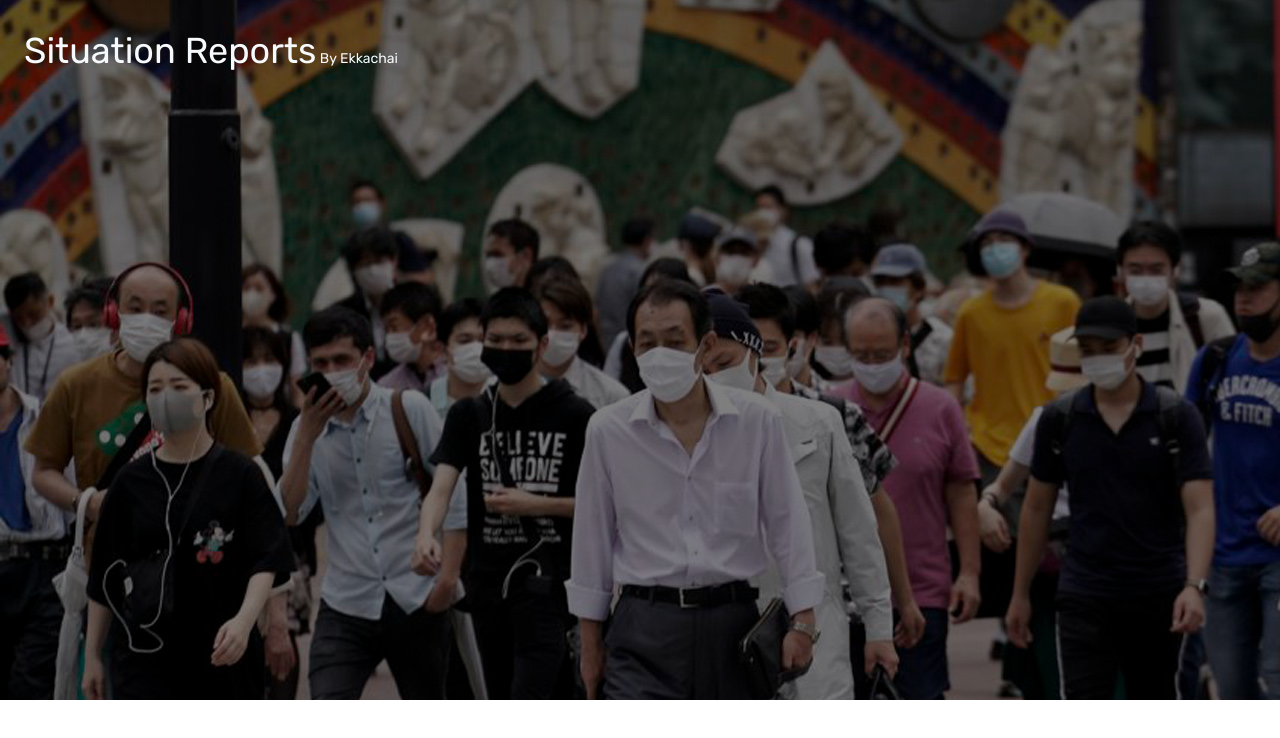
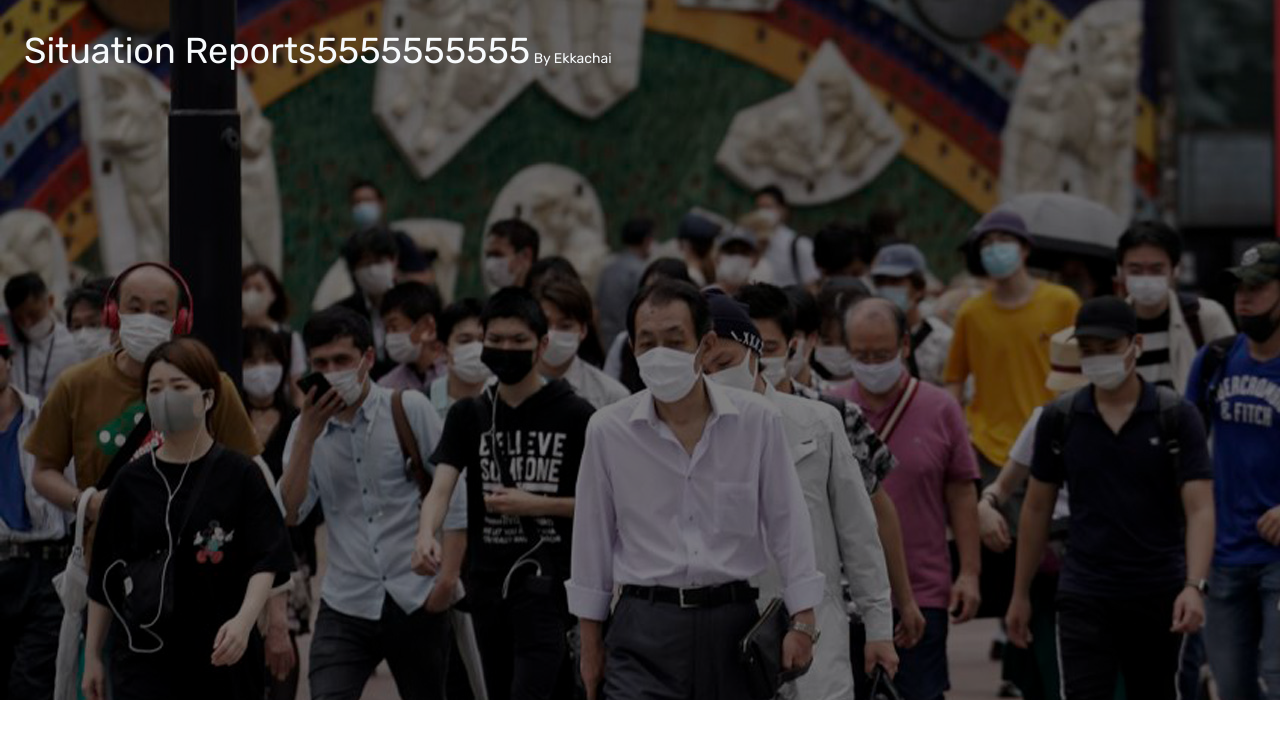
Before and after one commit to ekcTon/Assignment-codemonday, a React (Create React App) app: page / in a window 1280 px wide. Shown: the top 738 px of the page. Built offline with nearby package versions, Linux system fonts and the light colour scheme.

Commit message:
add 5555

```diff
--- a/src/component/Header.js
+++ b/src/component/Header.js
@@ -6,7 +6,7 @@ function Header() {
         <header className="w-full top-0 bg-img">
             <div className="container flex flex-col mx-auto py-6 px-6">
                 <div className="flex-col font-GG text-gray-100">
-                    <a className="text-xl sm:text-4xl">Situation Reports</a>
+                    <a className="text-xl sm:text-4xl">Situation Reports5555555555</a>
                     <a className="text-sm">&nbsp;By Ekkachai</a>
                 </div>
             </div>
```
